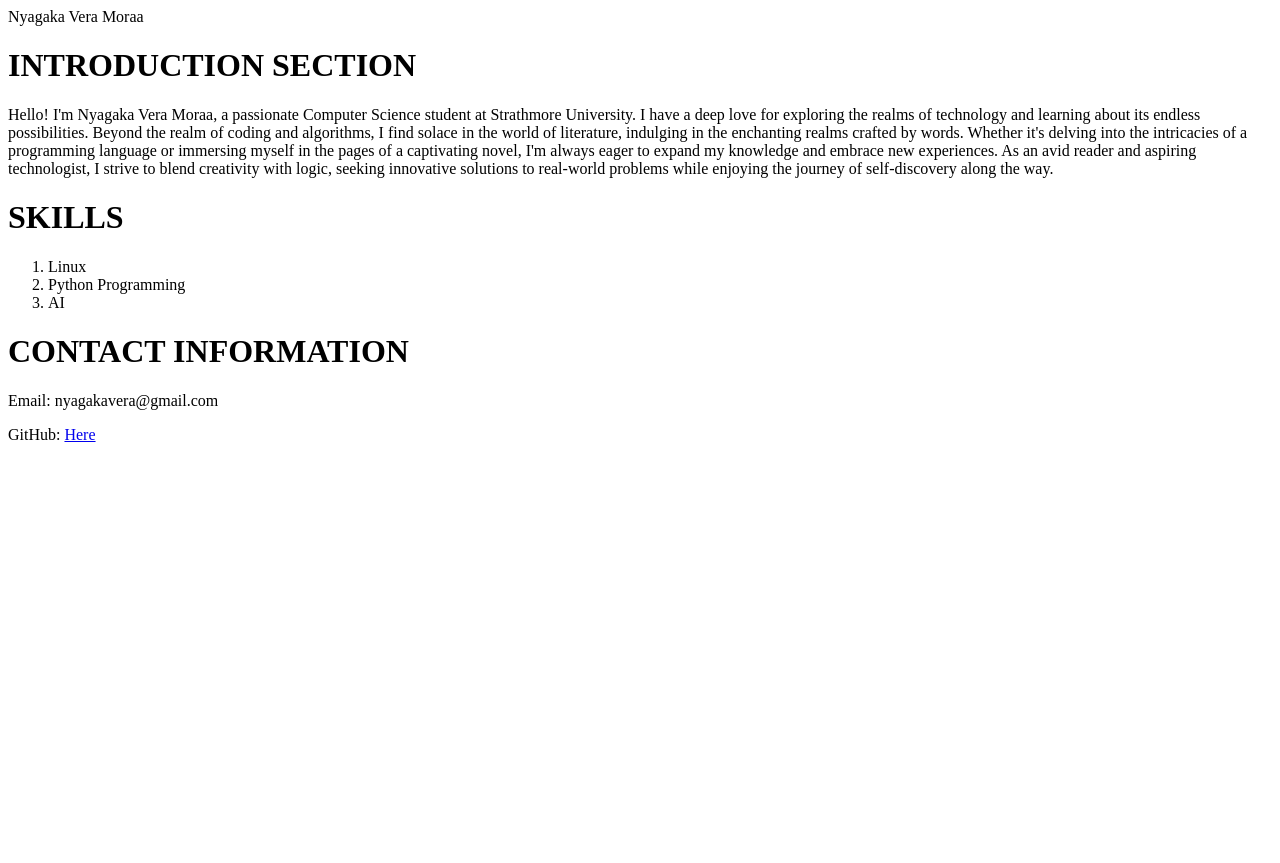
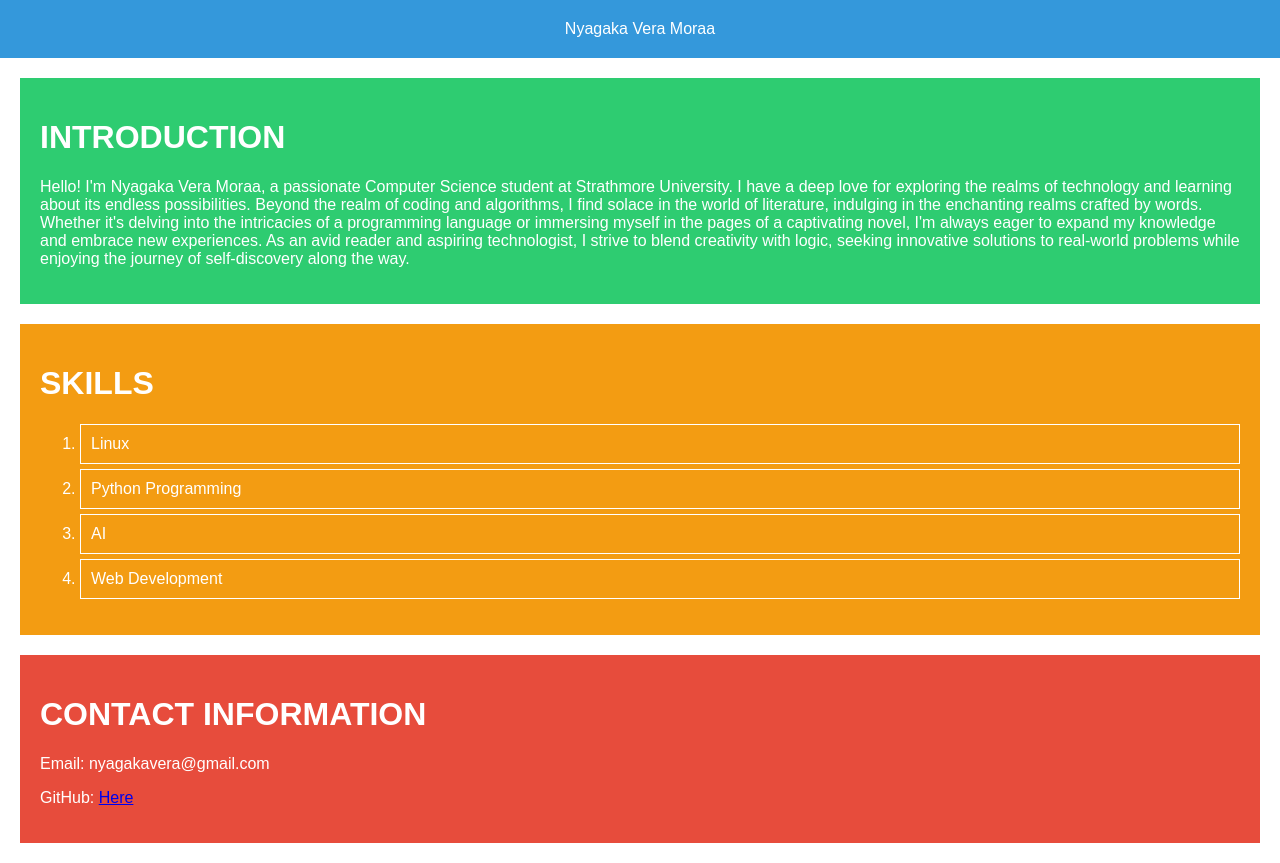
Before and after one commit to veranyagaka/Portfolio_Website, a plain HTML site: page css_features.html in a window 1280 px wide. Before the commit the page ends 800 px from the top, so only its background shows below. Drawn offline with Linux system fonts and the light colour scheme.

Commit message:
Week 4 CSS

```diff
--- a/css/features.css
+++ b/css/features.css
@@ -0,0 +1,43 @@
+body {
+    font-family: Arial, sans-serif;
+    margin: 0;
+    padding: 0;
+  }
+  header {
+    background-color: #3498db;
+    padding: 20px;
+    text-align: center;
+    color: white;
+  }
+  .introduction {
+    background-color: #2ecc71;
+    padding: 20px;
+    margin: 20px;
+    color: white;
+  }
+  .skills {
+    background-color: #f39c12;
+    padding: 20px;
+    margin: 20px;
+    color: white;
+  }
+  .contact {
+    background-color: #e74c3c;
+    padding: 20px;
+    margin: 20px;
+    color: white;
+  }
+  ul {
+    list-style-type: none;
+    padding: 0;
+  }
+  li {
+    border: 1px solid white;
+    padding: 10px;
+    margin: 5px 0;
+  }
+  @media screen and (max-width: 600px) {
+    .introduction, .skills, .contact {
+      margin: 10px;
+    }
+  }
--- a/css_features.html
+++ b/css_features.html
@@ -10,29 +10,32 @@
 
 <body>
     <header>Nyagaka Vera Moraa</header>
-    <h1>INTRODUCTION SECTION</h1>
-    <P>Hello! I'm Nyagaka Vera Moraa, a passionate Computer Science student at Strathmore University. I have a deep love
+    <div class="introduction">
+    <h1>INTRODUCTION</h1>
+    <p>Hello! I'm Nyagaka Vera Moraa, a passionate Computer Science student at Strathmore University. I have a deep love
         for exploring the realms of technology and learning about its endless possibilities. Beyond the realm of coding
         and algorithms, I find solace in the world of literature, indulging in the enchanting realms crafted by words.
         Whether it's delving into the intricacies of a programming language or immersing myself in the pages of a
         captivating novel, I'm always eager to expand my knowledge and embrace new experiences. As an avid reader and
         aspiring technologist, I strive to blend creativity with logic, seeking innovative solutions to real-world
-        problems while enjoying the journey of self-discovery along the way.</P>
-
+        problems while enjoying the journey of self-discovery along the way.</p>
+    </div>
+<div class="skills">
      <h1>SKILLS</h1>
         <ol>
             <li> Linux</li>
             <li> Python Programming</li>
             <li> AI</li>
-
+            <li> Web Development</li>
         </ol>
-
+</div>
+<div class="contact">
      <h1>CONTACT INFORMATION</h1>
         <div>
             <p>Email: nyagakavera@gmail.com</p>
-            <p>GitHub: <a href="https://github.com/veranyagaka">Here</a></p>
+            <p>GitHub: <a href="https://github.com/veranyagaka"  target="_blank">Here</a></p>
         </div>
-
+</div>
 </body>
 
 </html>
```
